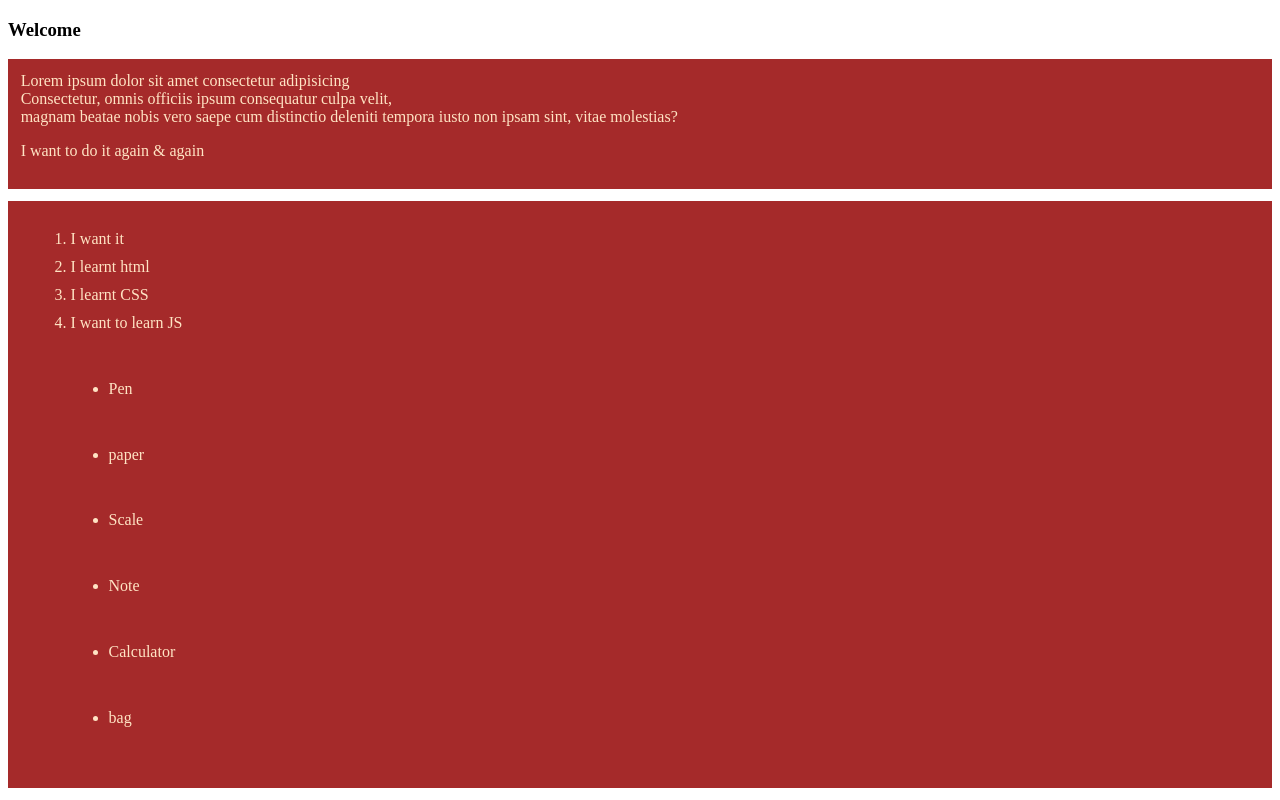
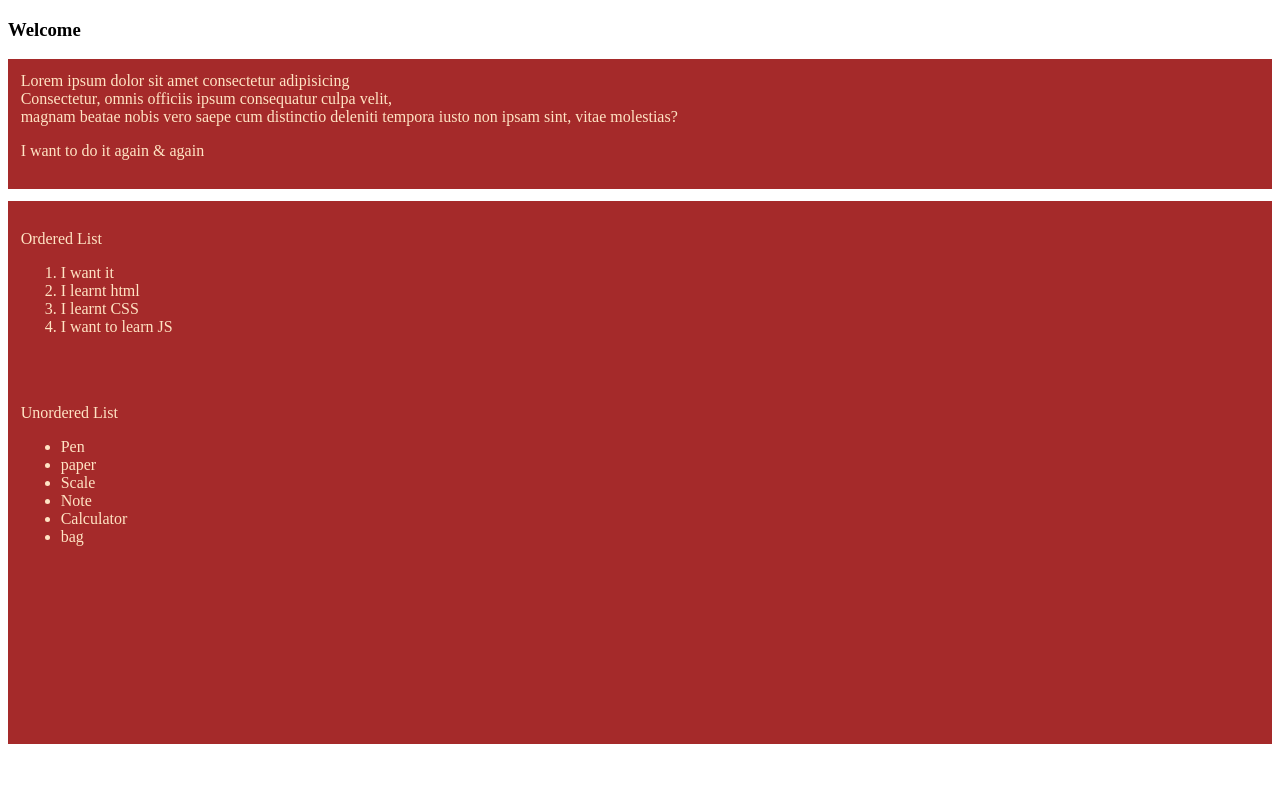
Before and after one commit to NaimurGit/my-first-github-repo, a plain HTML site: page index.html in a window 1280 px wide. Drawn offline with Linux system fonts and the light colour scheme.

Commit message:
After Changed New Thing

```diff
--- a/index.html
+++ b/index.html
@@ -16,12 +16,16 @@
     </div>
 
     <div>
+        <p>Ordered List</p>
         <ol>
             <li>I want it</li>
             <li>I learnt html</li>
             <li>I learnt CSS</li>
             <li>I want to learn JS</li>
         </ol>
+        <br>
+        <br>
+        <p>Unordered List</p>
         <ul>
             <li>Pen</li>
             <li>paper</li>
@@ -29,7 +33,7 @@
             <li>Note</li>
             <li>Calculator</li>
             <li>bag</li>
-        </ul>
+        </ul=>
     </div>
 </body>
 </html>
--- a/style/art.css
+++ b/style/art.css
@@ -7,6 +7,6 @@ div{
 ol{
     width: 20%;
 }
-li{
-    margin: 4%;
+ul{
+    margin-bottom: 15%;
 }
```
